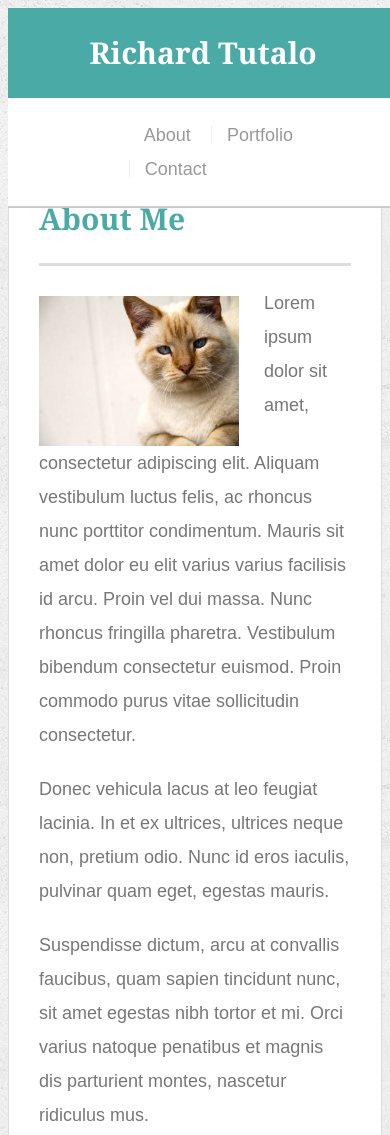
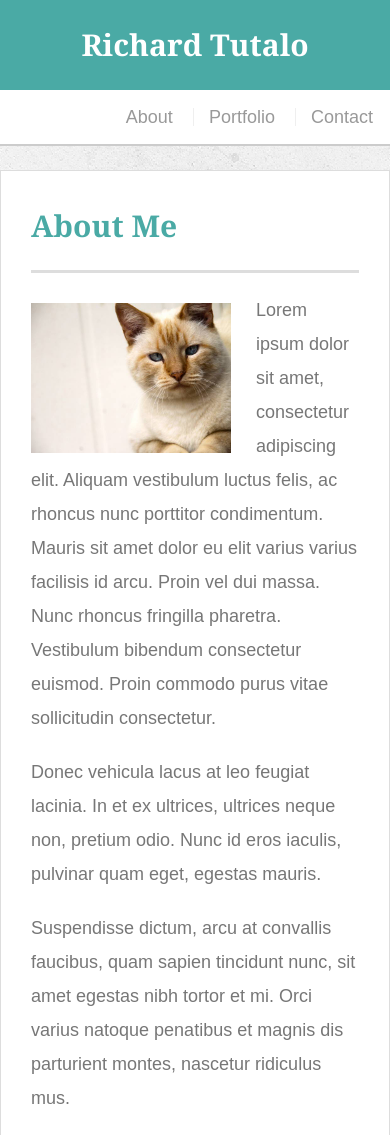
Before and after one commit to rstootalow/Responsive-Portfolio, a plain HTML site: page index.html in a window 390 px wide. Shown: the top 1135 px of the page. Drawn offline with Linux system fonts and the light colour scheme.

Commit message:
static header complete

```diff
--- a/assets/css/style.css
+++ b/assets/css/style.css
@@ -221,6 +221,12 @@ input[type=submit] {
 /* 640 px max-width */
 
 @media screen and (max-width: 640px) {
+
+  * {
+    margin: 0;
+    padding: 0;
+  }
+
   body {
     background: url("../images/concrete_seamless.png");
   }
@@ -229,11 +235,19 @@ input[type=submit] {
     width: 100%;
   }
 
+  header {
+    position: static;
+  }
+
   nav {
     margin: 0 auto;
     display: block;
-    padding: 20px;
+    padding: 10px;
     width: 78%;
+  }
+
+  .main-section {
+    margin-top: 40px;
   }
 
 }
```
